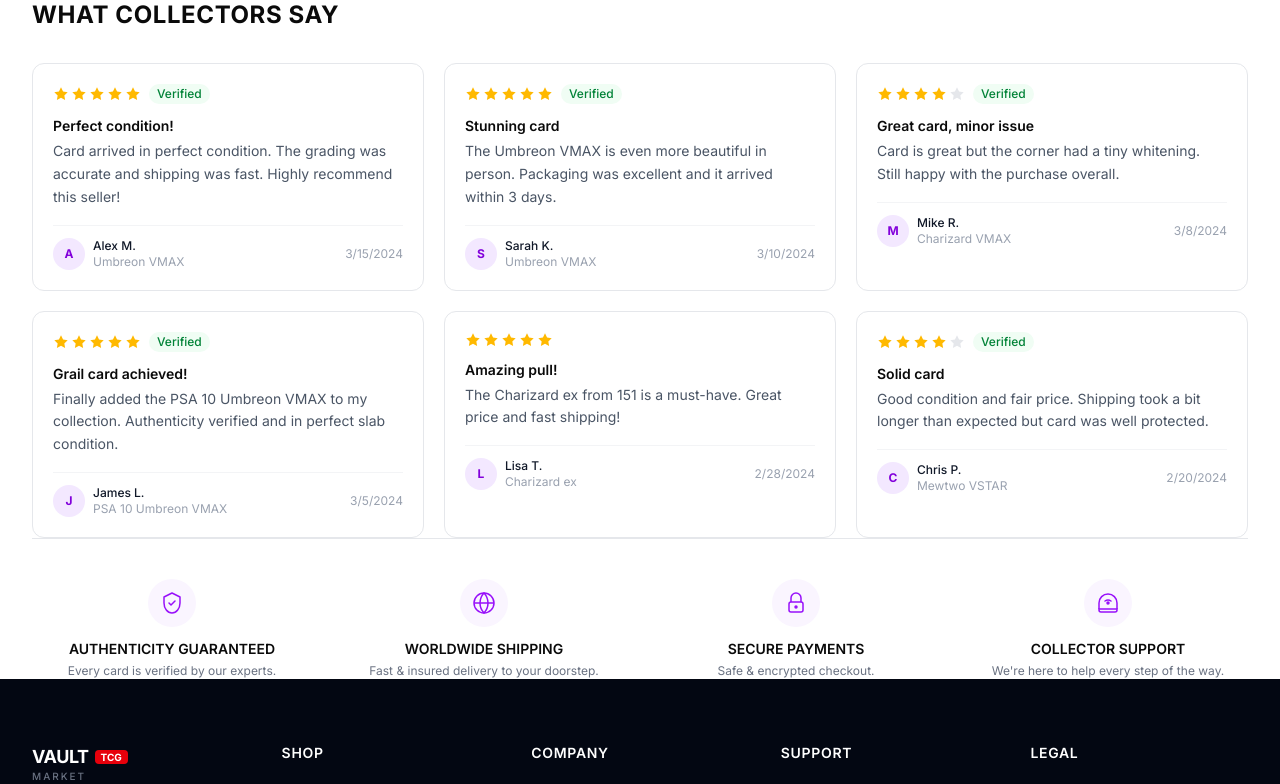
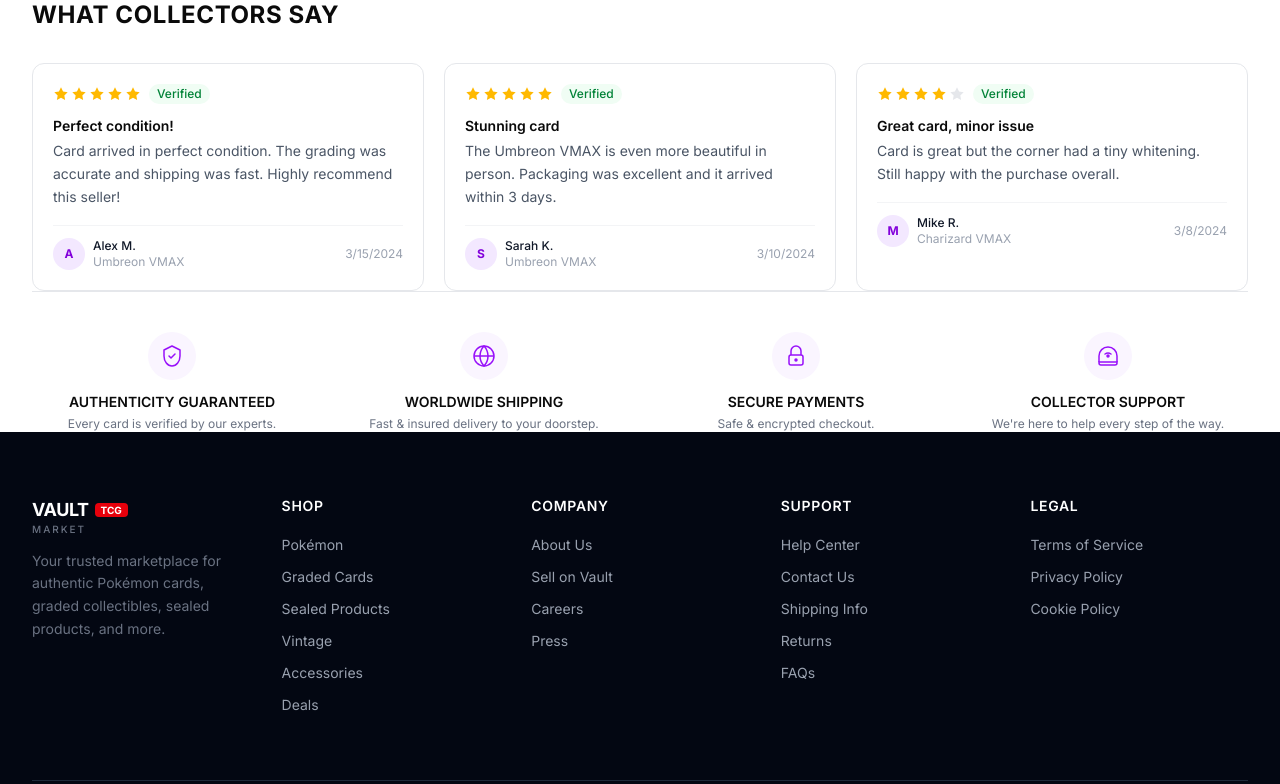
Before and after one commit to tchallalino1/vaulttcgmarket.com, a Next.js app: page / in a window 1280 px wide. Shown: the part 2117-2901 px from the top of the page. Built offline with nearby package versions, Linux system fonts and the light colour scheme; no server answers.

Commit message:
Show only 3 reviews on homepage

```diff
--- a/src/components/reviews/HomepageReviews.tsx
+++ b/src/components/reviews/HomepageReviews.tsx
@@ -34,7 +34,7 @@
         </h2>
       </div>
       <div className="grid grid-cols-1 sm:grid-cols-2 lg:grid-cols-3 gap-5">
-        {reviews.slice(0, 6).map(review => (
+        {reviews.slice(0, 3).map(review => (
           <div key={review.id} className="bg-white border border-gray-200 rounded-xl p-5 hover:shadow-md transition-shadow">
             <div className="flex items-center gap-2 mb-3">
               <StarRating rating={review.rating} />
```
